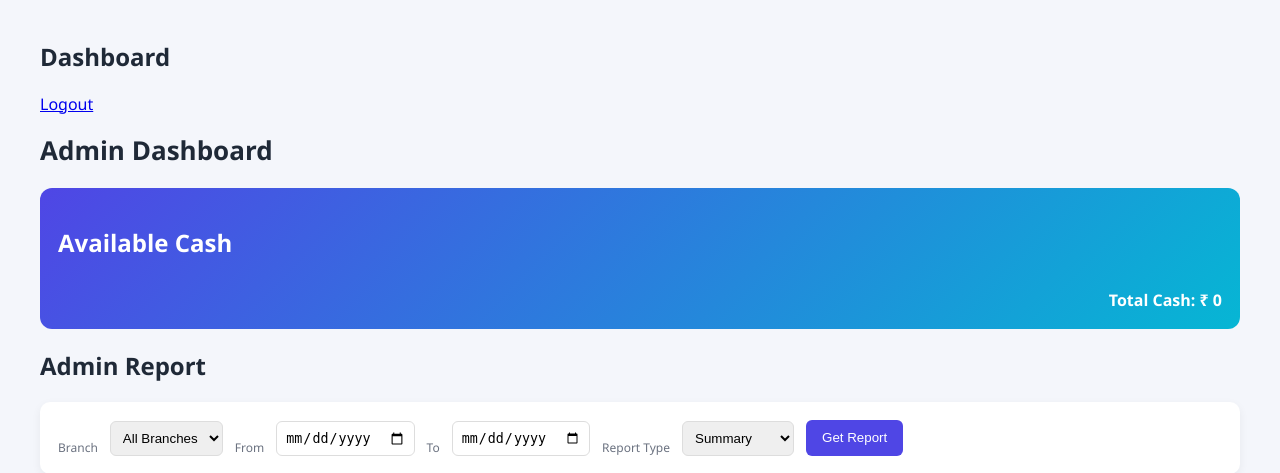
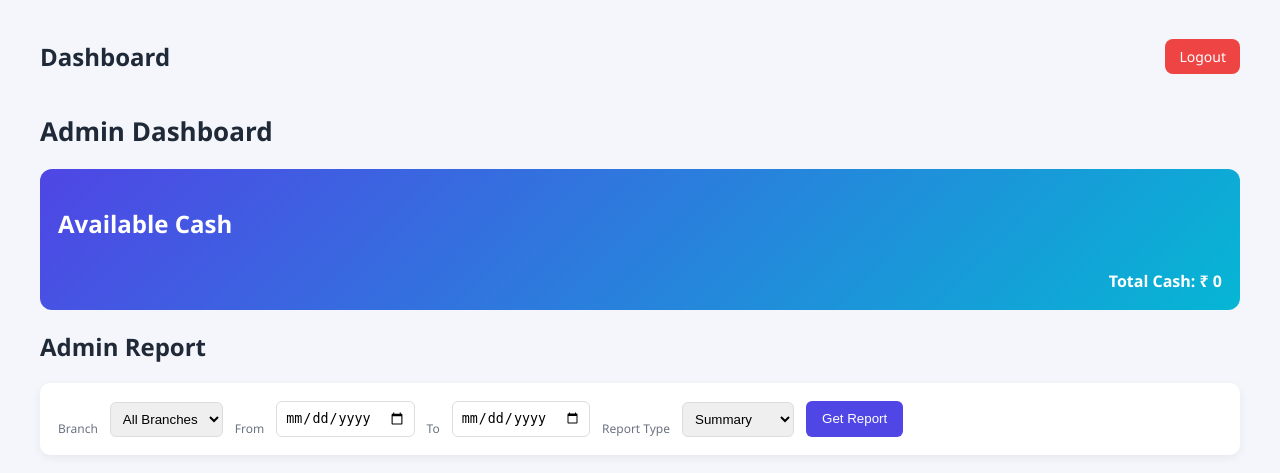
Before and after one commit to Harishh1947/PeoplesFootwearManagement, a Flask app: page /admin in a window 1280 px wide. Shown: the top 473 px of the page. Run offline with Flask 3, Linux system fonts and the light colour scheme; data that the repository does not hold is empty; parts of the project's set-up code (start-up, migrations or seed data) failed here and were passed over.

Commit message:
Update admin.css

```diff
--- a/static/css/admin.css
+++ b/static/css/admin.css
@@ -244,3 +244,26 @@ body {
         text-align: center;
     }
 }
+
+/* 🔝 TOP BAR */
+.top-bar {
+    display: flex;
+    justify-content: space-between;
+    align-items: center;
+    margin-bottom: 20px;
+}
+
+/* 🔘 LOGOUT BUTTON */
+.logout-btn {
+    background: #ef4444;
+    color: white;
+    padding: 8px 14px;
+    border-radius: 8px;
+    text-decoration: none;
+    font-size: 14px;
+    transition: 0.3s;
+}
+
+.logout-btn:hover {
+    background: #dc2626;
+}
```
